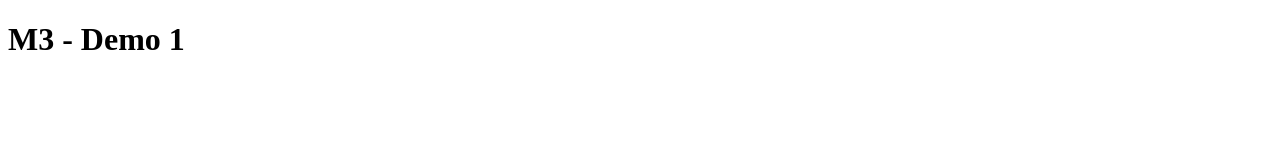
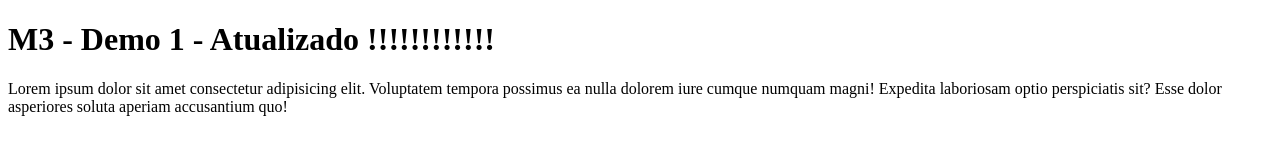
Before and after one commit to diegodalpian/demo-1-m3, a plain HTML site: page index.html in a window 1280 px wide. Drawn offline with Linux system fonts and the light colour scheme.

Commit message:
Adcionado paragrafo de exemplo

```diff
--- a/index.html
+++ b/index.html
@@ -7,6 +7,10 @@
     <script src="script.js" defer></script>
 </head>
 <body>
-    <h1>M3 - Demo 1</h1>
+    <h1>M3 - Demo 1 - Atualizado !!!!!!!!!!!!</h1>
+
+    <p>Lorem ipsum dolor sit amet consectetur adipisicing elit. Voluptatem tempora possimus ea nulla dolorem iure cumque numquam magni! Expedita laboriosam optio perspiciatis sit? Esse dolor asperiores soluta aperiam accusantium quo!</p>
+
+
 </body>
 </html>
```
